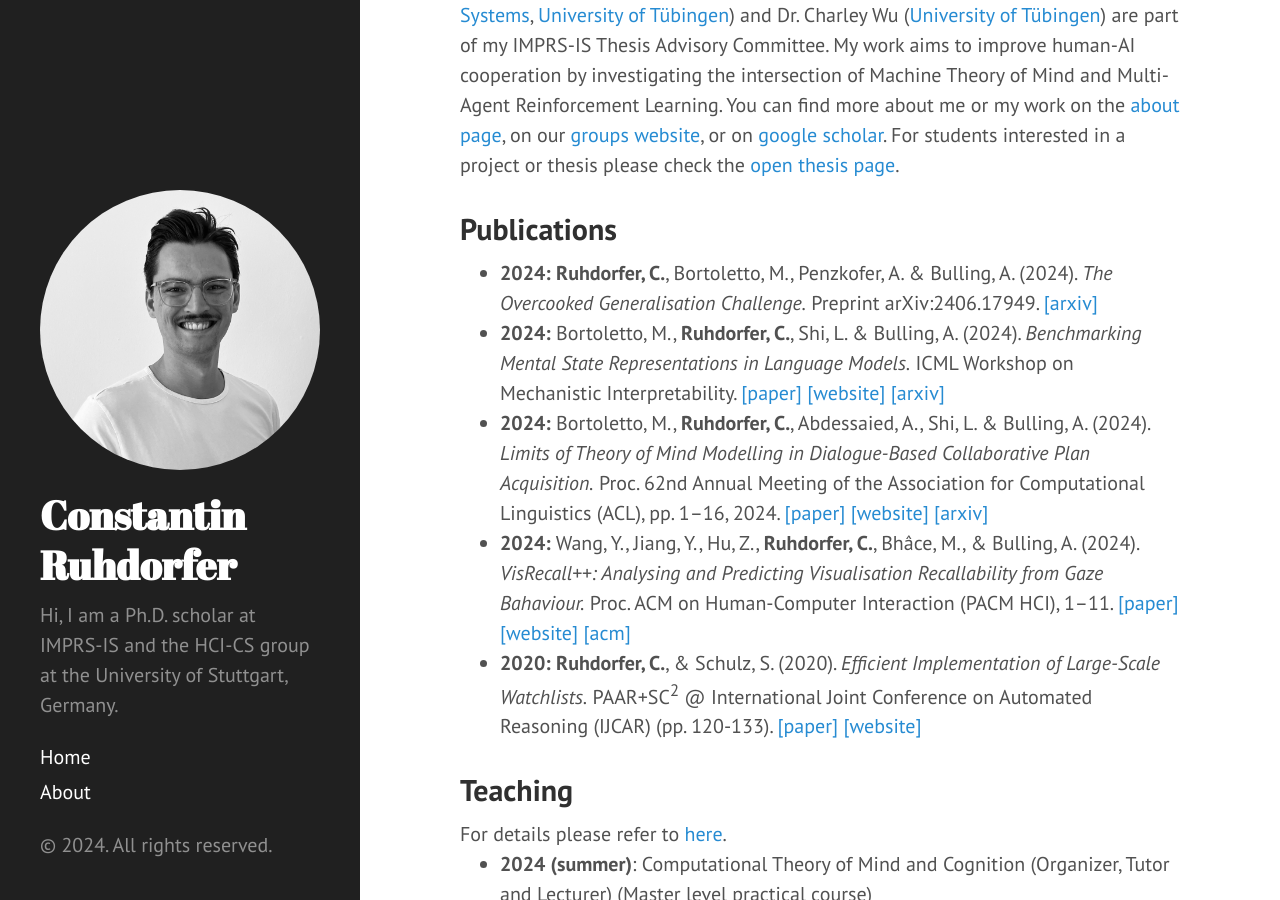
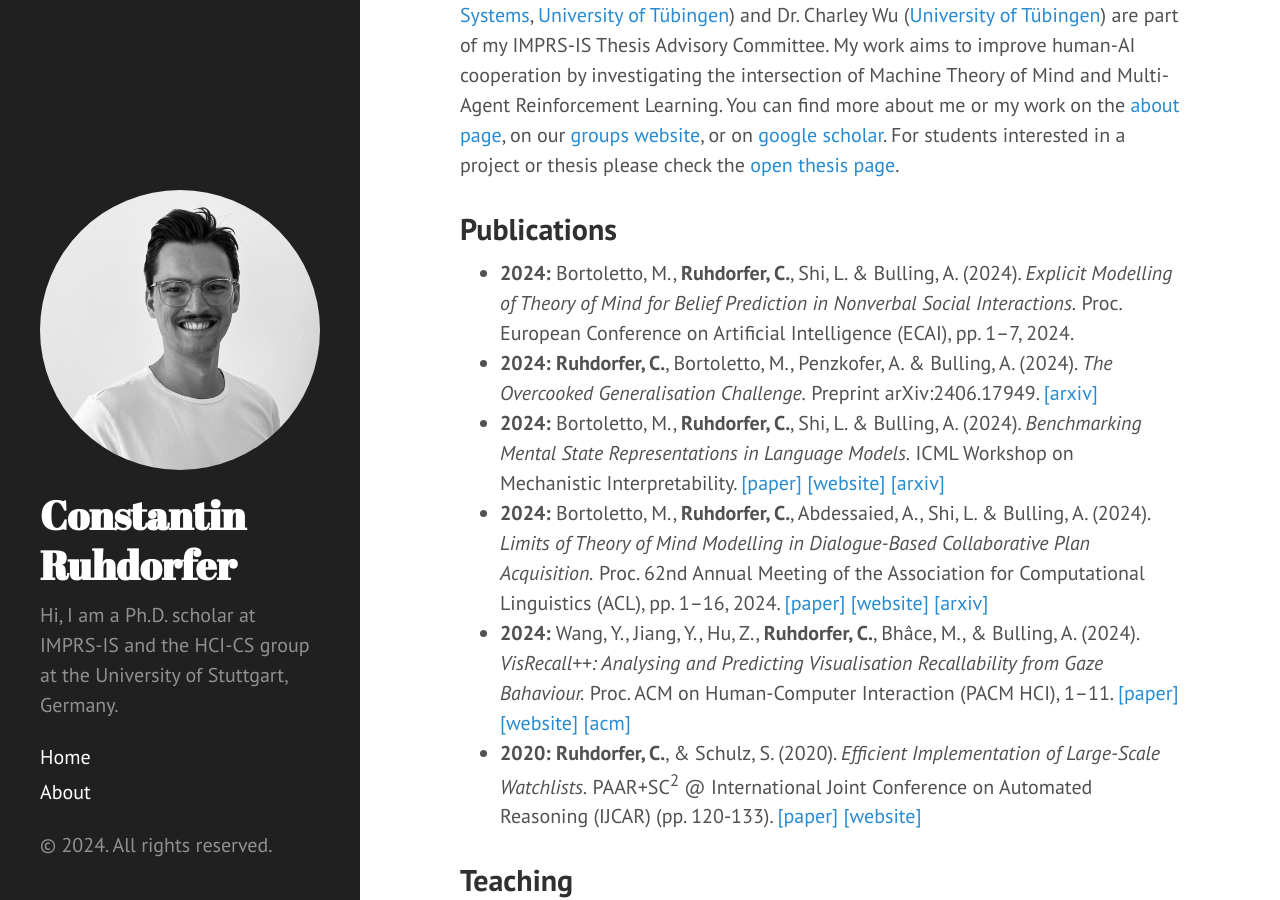
Before and after one commit to ConstantinRuhdorfer/constantinruhdorfer.github.io, a Jekyll site: the page built from index.html, in a window 1280 px wide and 900 px high, scrolled down 330 px. Built offline with Jekyll 4.4.1, drawn with Linux system fonts in a browser that asks for light colours; the list of posts is cut into pages by our own code.

Commit message:
index.html aktualisieren

```diff
--- a/index.html
+++ b/index.html
@@ -15,6 +15,7 @@
 <h2 class="post-title">Publications</h2>
 
 <ul>
+  <li><b>2024:</b> Bortoletto, M., <b>Ruhdorfer, C.</b>, Shi, L. & Bulling, A. (2024). <i>Explicit Modelling of Theory of Mind for Belief Prediction in Nonverbal Social Interactions.</i> Proc. European Conference on Artificial Intelligence (ECAI), pp. 1–7, 2024.</li>
   <li><b>2024:</b> <b>Ruhdorfer, C.</b>, Bortoletto, M., Penzkofer, A. & Bulling, A. (2024). <i>The Overcooked Generalisation Challenge.</i> Preprint arXiv:2406.17949. <a href="https://arxiv.org/abs/2406.17949">[arxiv]</a></li>
   <li><b>2024:</b> Bortoletto, M., <b>Ruhdorfer, C.</b>, Shi, L. & Bulling, A. (2024). <i>Benchmarking Mental State Representations in Language Models.</i> ICML Workshop on Mechanistic Interpretability. <a href="https://www.perceptualui.org/publications/bortoletto24_icmlw.pdf">[paper]</a> <a href="https://www.perceptualui.org/publications/bortoletto24_icmlw/">[website]</a> <a href="https://arxiv.org/abs/2406.17513">[arxiv]</a></li>
   <li><b>2024:</b> Bortoletto, M., <b>Ruhdorfer, C.</b>, Abdessaied, A., Shi, L. & Bulling, A. (2024). <i>Limits of Theory of Mind Modelling in Dialogue-Based Collaborative Plan Acquisition.</i> Proc. 62nd Annual Meeting of the Association for Computational Linguistics (ACL), pp. 1–16, 2024. <a href="https://www.perceptualui.org/publications/bortoletto24_acl.pdf">[paper]</a> <a href="https://www.perceptualui.org/publications/bortoletto24_acl/">[website]</a> <a href="https://arxiv.org/abs/2405.12621">[arxiv]</a></li>
```
